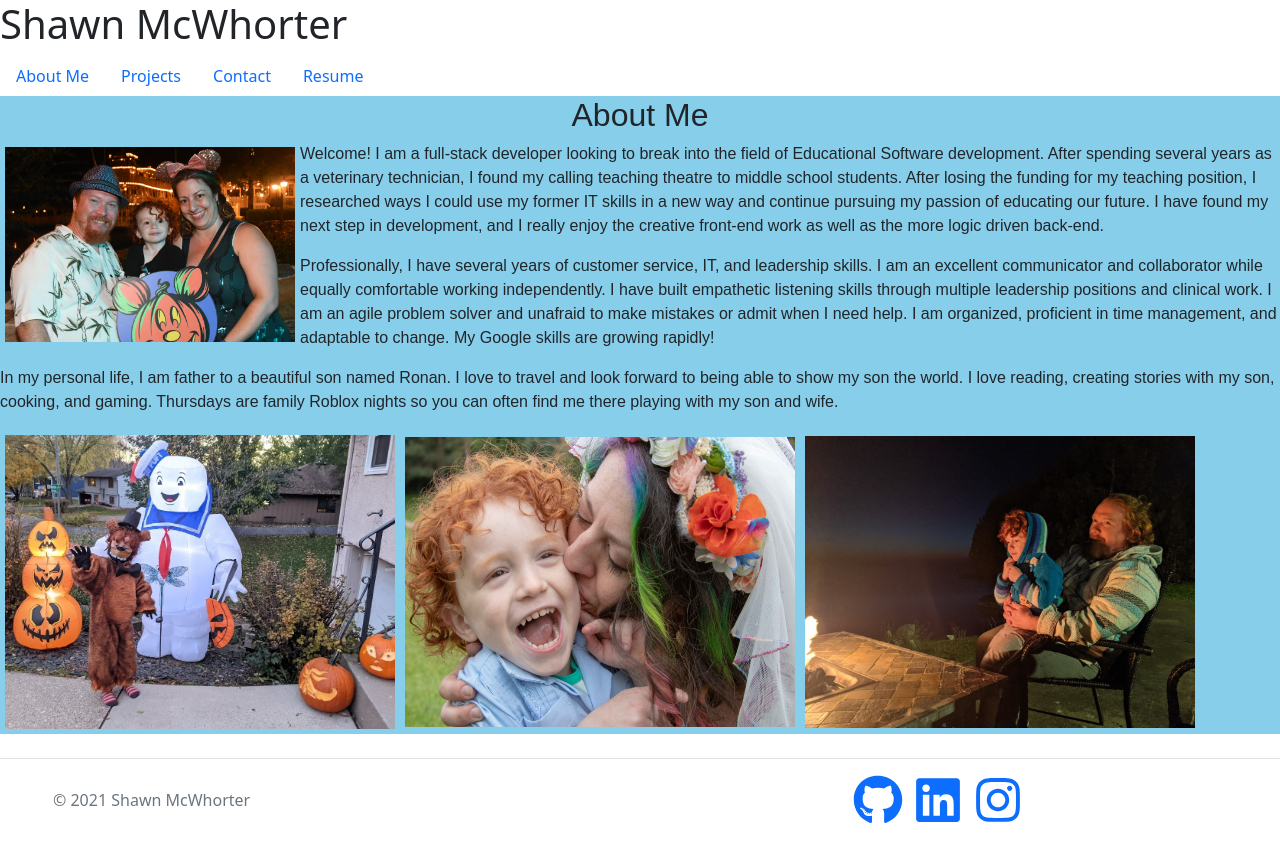
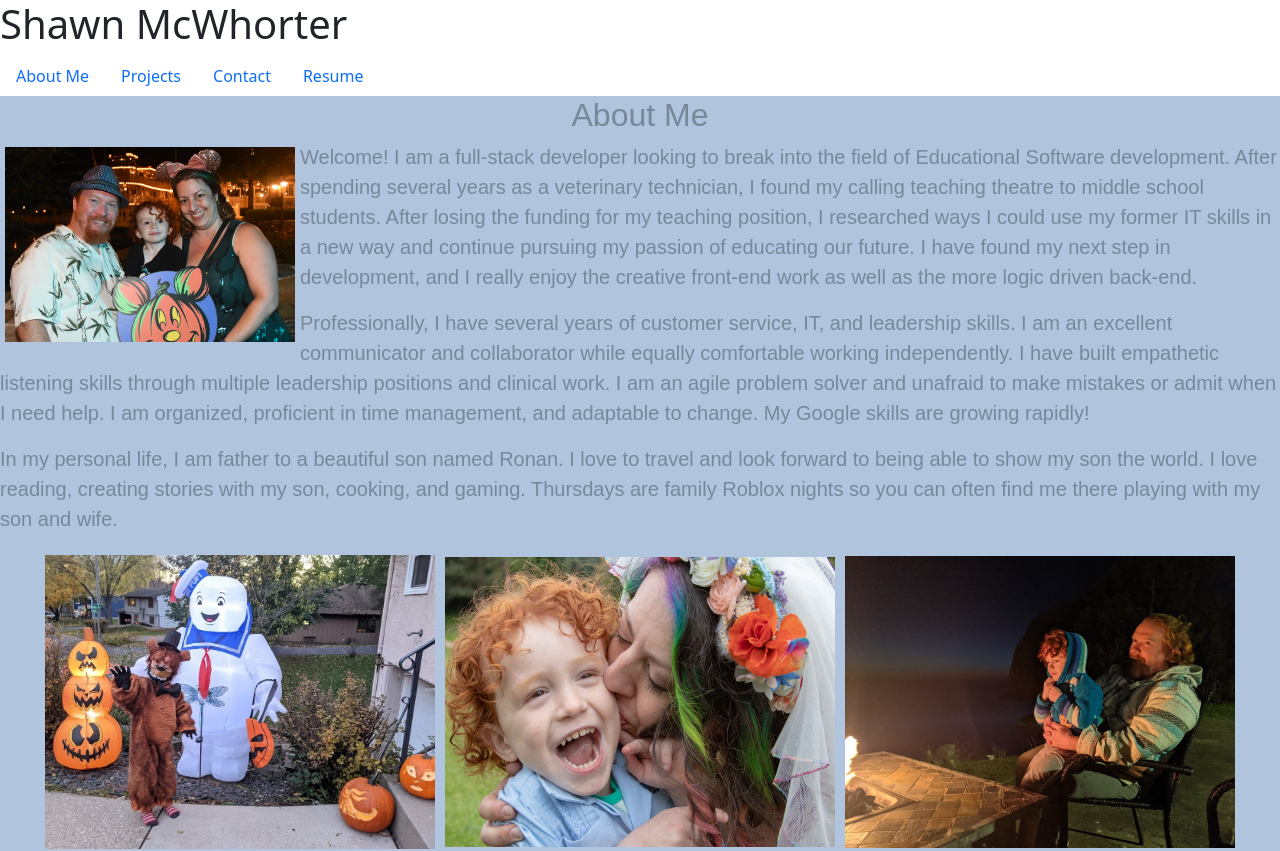
Before and after one commit to Rhandom1/React-Portfolio, a React (Create React App) app: page / in a window 1280 px wide. Shown: the top 851 px of the page. Built offline with nearby package versions, Linux system fonts and the light colour scheme.

Commit message:
Added css to about.js

```diff
--- a/src/components/pages/About/About.css
+++ b/src/components/pages/About/About.css
@@ -14,8 +14,10 @@ body {
   .about-body {
       width: 100%;
       height: 100%;
-      background-color: skyblue;
+      background-color: lightsteelblue;
+      color:lightslategrey;
       font-family: "Proxima Nova", sans-serif;
+      font-size: 20px;
   }
 
   h2 {
@@ -26,6 +28,12 @@ body {
       padding: 5px;
   }
 
+  .bottom-img {
+      display: flex;
+      align-items: center;
+      justify-content: center;
+  }
+
   .boobash {
       float: left;
       padding: 5px;
--- a/src/components/pages/About/About.js
+++ b/src/components/pages/About/About.js
@@ -26,7 +26,7 @@ export default function About() {
           I love reading, creating stories with my son, cooking, and gaming. Thursdays are family Roblox nights so you can often find me there
           playing with my son and wife.
         </p>
-        <div>
+        <div className="bottom-img">
         <img className="fazbear" src="./Assets/Fazbear21.jpg" alt="Halloween bear 2021" width="400" />
         <img className="wedding" src="./Assets/Mom&Bug.jpg" alt="My wife kissing my son at our wedding" width="400" />
         <img className="chilling" src="./Assets/ChillingDC.jpg" alt="Chilling at a fire pit in Door County" width="400" />
```
